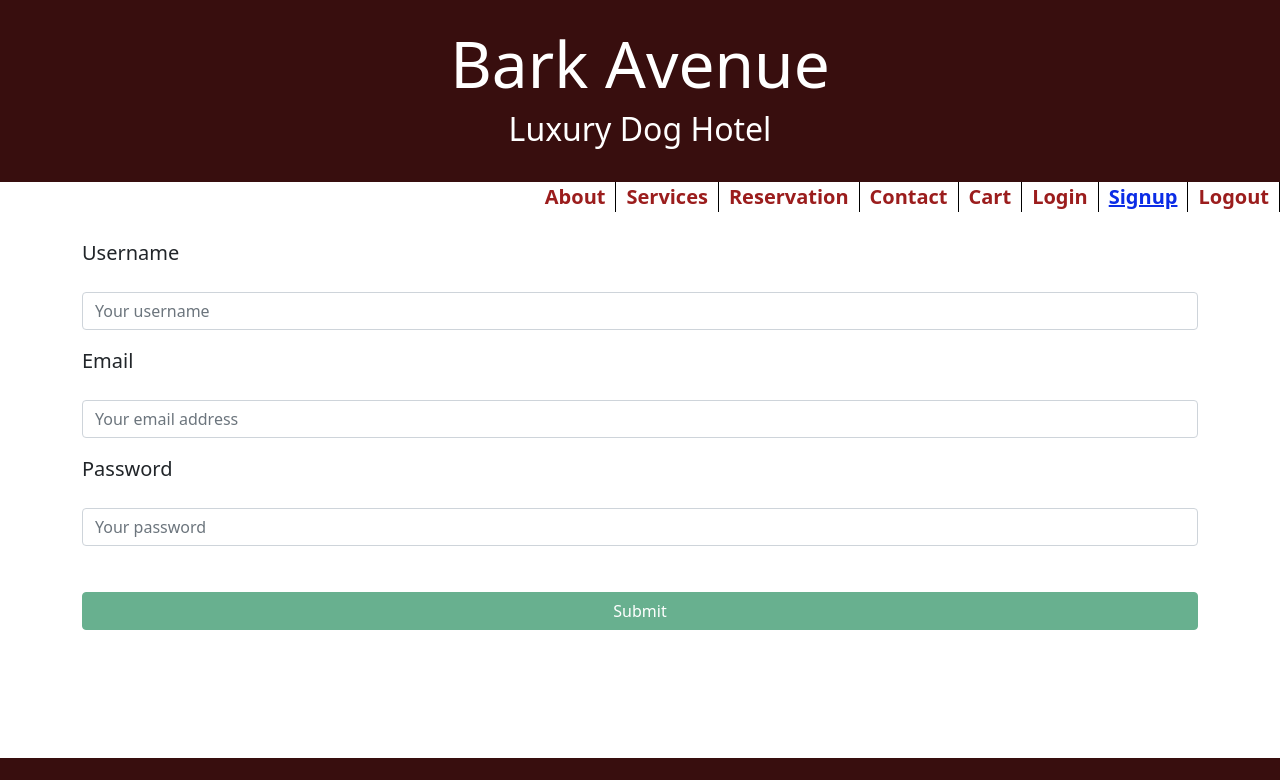
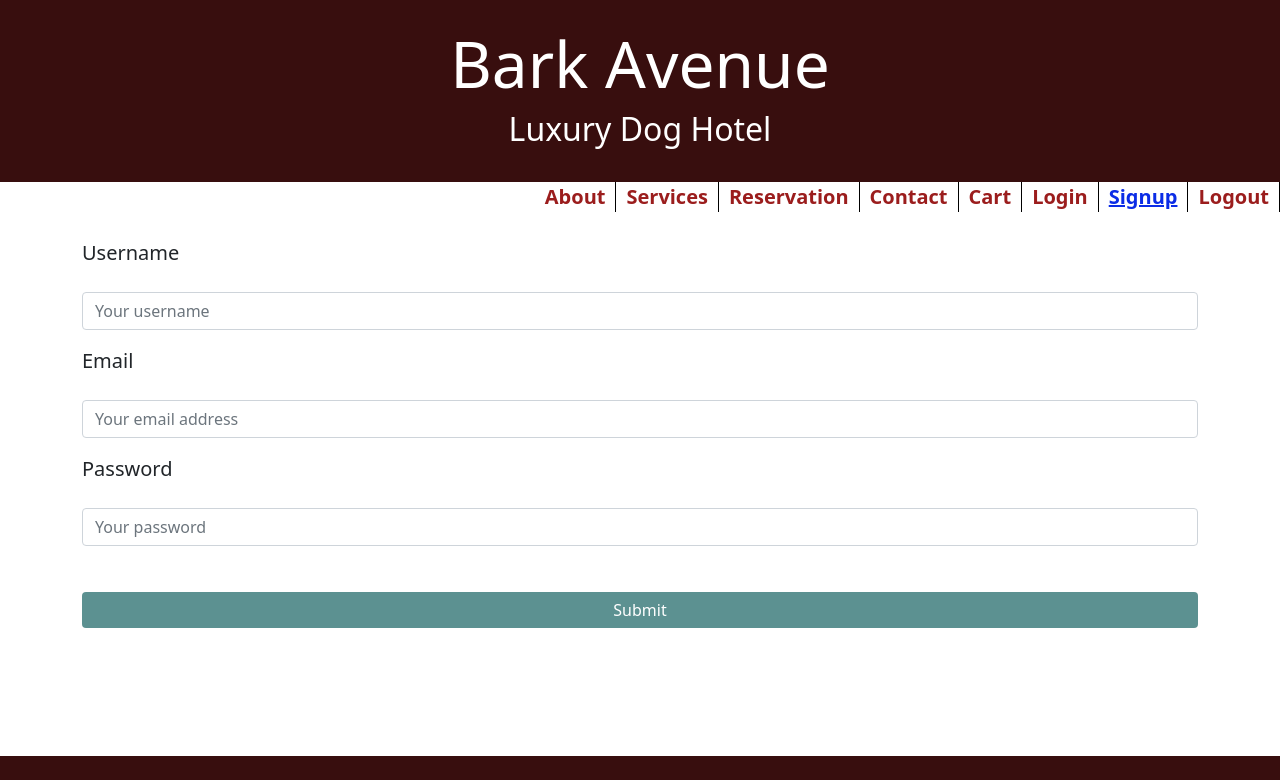
Before and after one commit to blen90/barkAvenue, a React (Create React App) app in the folder client/: page /Signup in a window 1280 px wide. Shown: the top 780 px of the page. Built offline with nearby package versions, Linux system fonts and the light colour scheme.

Commit message:
styled signup page

```diff
--- a/client/src/pages/Signup/Signup.css
+++ b/client/src/pages/Signup/Signup.css
@@ -0,0 +1,4 @@
+.submit.btn.btn-primary {
+    background-color: rgb(6, 87, 87);
+    border: none;
+}
--- a/client/src/pages/Signup/Signup.js
+++ b/client/src/pages/Signup/Signup.js
@@ -1,5 +1,6 @@
 import React, { useState } from 'react';
-import { Form, Button, Alert } from 'react-bootstrap';
+import { Form, Button, Alert } from 'react-bootstrap'
+import "./Signup.css";
 
 import { createUser } from '../../utils/API';
 import Auth from '../../utils/auth';
@@ -50,7 +51,8 @@ const SignupForm = () => {
   };
 
   return (
-    <>
+    <div className="Container col-12
+     justify-content-center">
       {/* This is needed for the validation functionality above */}
       <Form noValidate validated={validated} onSubmit={handleFormSubmit}>
         {/* show alert if server response is bad */}
@@ -61,6 +63,7 @@ const SignupForm = () => {
         <Form.Group>
           <Form.Label htmlFor='username'>Username</Form.Label>
           <Form.Control
+            className="form"
             type='text'
             placeholder='Your username'
             name='username'
@@ -97,13 +100,14 @@ const SignupForm = () => {
           <Form.Control.Feedback type='invalid'>Password is required!</Form.Control.Feedback>
         </Form.Group>
         <Button
+          className="submit"
           disabled={!(userFormData.username && userFormData.email && userFormData.password)}
           type='submit'
-          variant='success'>
+          >
           Submit
         </Button>
       </Form>
-    </>
+    </div>
   );
 };
 
```
